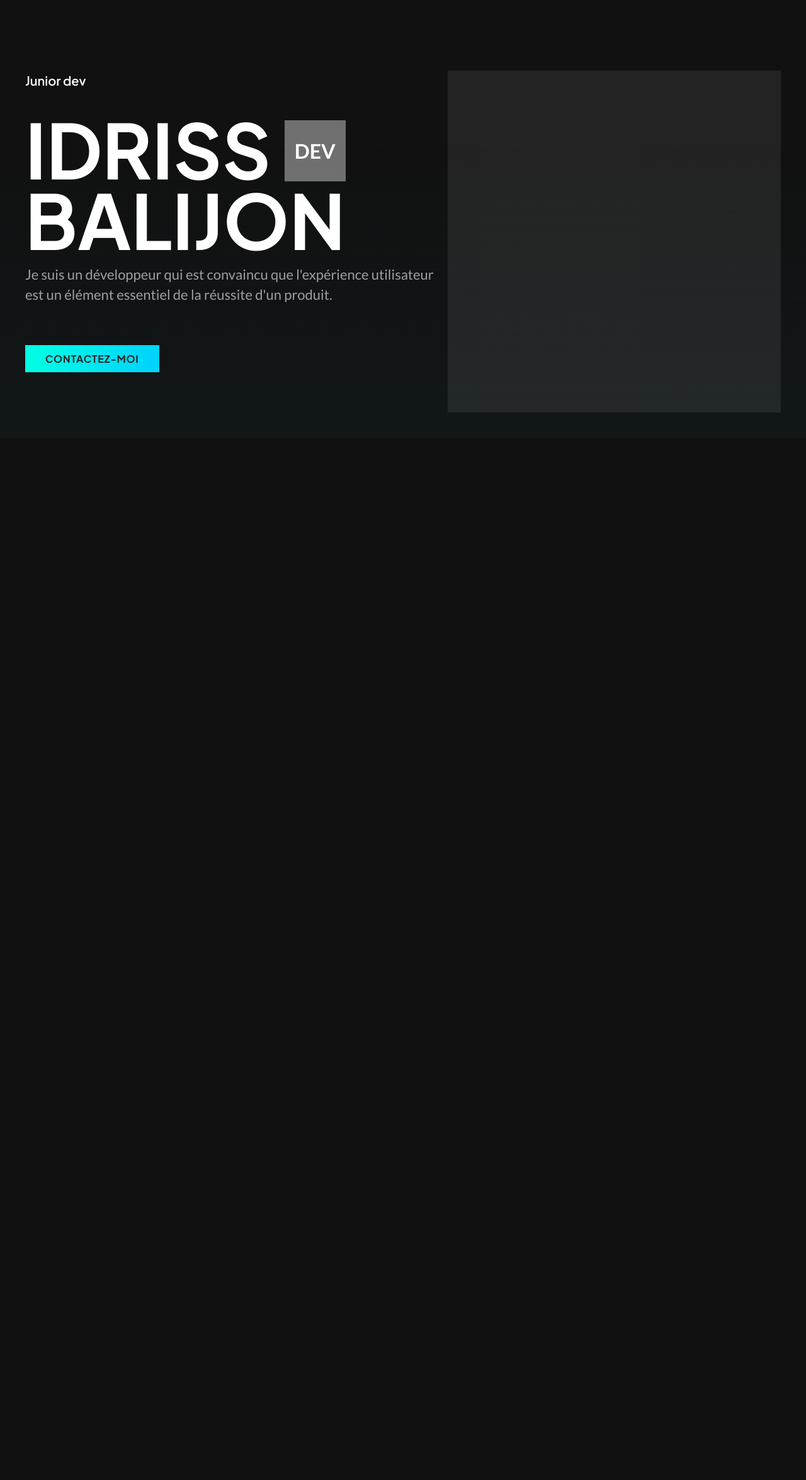
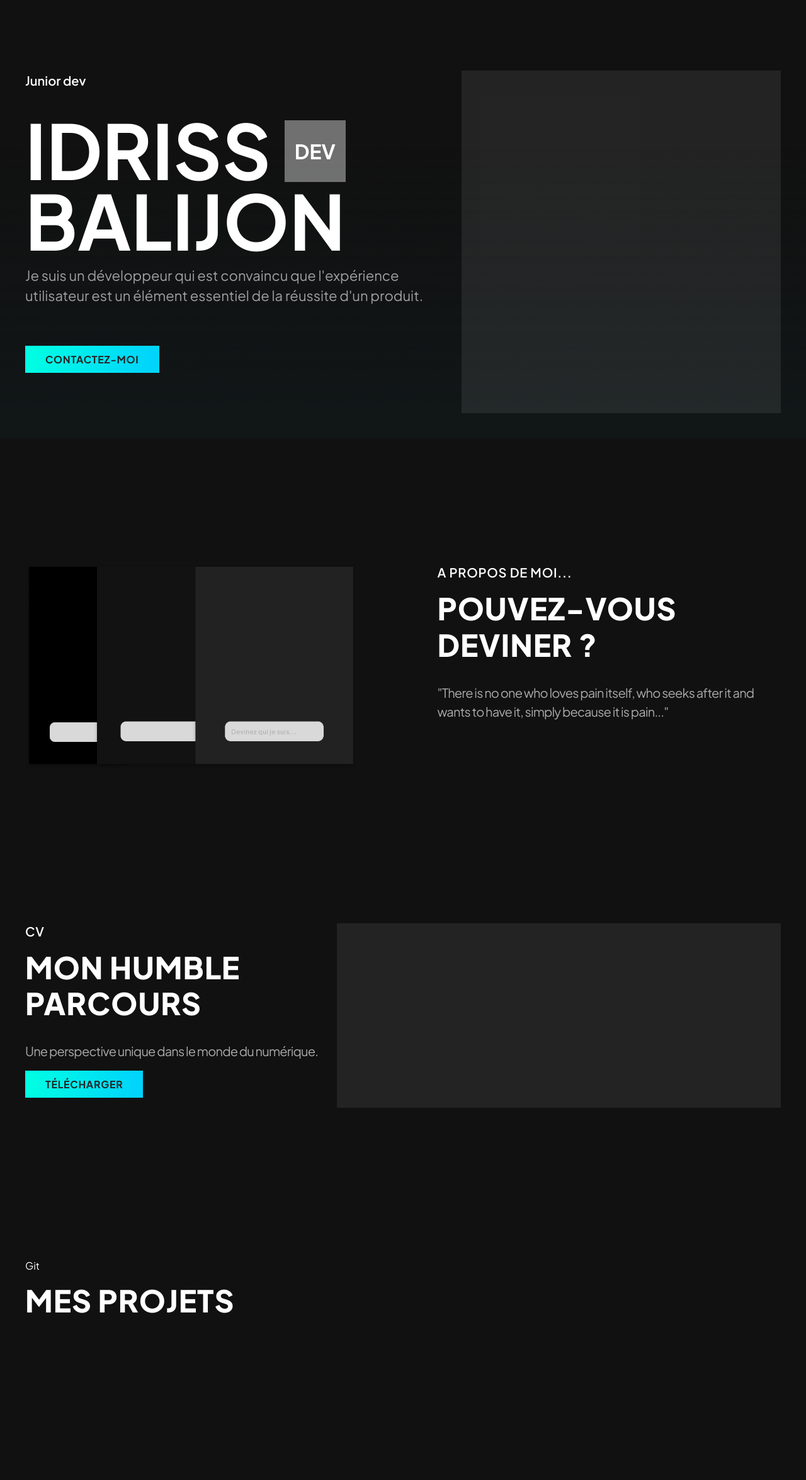
Before and after one commit to Balidriss/MyPage, a PHP site: page / in a window 1280 px wide. Shown: the part 104-2454 px from the top of the page at 63% size. Before the commit the page ends 759 px from the top, so only its background shows below. Run offline with PHP 8.4, Linux system fonts and the light colour scheme.

Commit message:
implemented / styled guess section / removed unused font lato

```diff
--- a/index.html
+++ b/index.html
@@ -9,7 +9,7 @@
     <link rel="preconnect" href="https://fonts.googleapis.com">
     <link rel="preconnect" href="https://fonts.gstatic.com" crossorigin>
     <link
-        href="https://fonts.googleapis.com/css2?family=Lato:ital,wght@0,100;0,300;0,400;0,700;0,900;1,100;1,300;1,400;1,700;1,900&family=Plus+Jakarta+Sans:ital,wght@0,200;0,300;0,400;0,500;0,600;0,700;0,800;1,200;1,300;1,400;1,500;1,600;1,700;1,800&display=swap"
+        href="https://fonts.googleapis.com/css2?family=Plus+Jakarta+Sans:ital,wght@0,200;0,300;0,400;0,500;0,600;0,700;0,800;1,200;1,300;1,400;1,500;1,600;1,700;1,800&display=swap"
         rel="stylesheet">
     <script src="scripts/decorations.js" defer></script>
     <script src="scripts/interactions.js" defer></script>
@@ -47,6 +47,41 @@
             </article>
             <figure></figure>
         </section>
+        <section id="guess-section">
+            <figure>
+                <img src="assets/img/guess-placeholder.png">
+            </figure>
+            <article class="main-text-section">
+
+                <p>A propos de moi...</p>
+                <h2>Pouvez-vous deviner ?</h2>
+                <p>"There is no one who loves pain itself, who seeks after it and wants to have it, simply because
+                    it is
+                    pain..."</p>
+
+            </article>
+        </section>
+        <section id="cv-section">
+            <article class="main-text-section">
+
+                <p>CV</p>
+                <h2>Mon humble parcours</h2>
+                <p>Une perspective unique dans le monde du numérique.</p>
+                <div class="cta-container"><a href="">Télécharger</a></div>
+            </article>
+            <figure></figure>
+        </section>
+        <section id="git-section">
+            <article>
+
+                <p>Git</p>
+                <h2>Mes projets</h2>
+                <figure></figure>
+                <figure></figure>
+                <figure></figure>
+            </article>
+            <figure></figure>
+        </section>
     </main>
     <footer>
 
--- a/styles/style.css
+++ b/styles/style.css
@@ -1,6 +1,5 @@
 :root {
-    --primaryFont: 'Lato', sans-serif;
-    --secondaryFont: 'Plus Jakarta Sans', sans-serif;
+    --primaryFont: 'Plus Jakarta Sans', sans-serif;
     --primaryColorCTABlack: rgb(37, 37, 37);
     --primaryColorBlack: rgb(17, 17, 17);
     --secondaryColorBlack: rgba(255, 255, 255, 0.08);
@@ -64,8 +63,26 @@ a {
 
 section {
     display: flex;
-    margin: 7rem 0;
+    margin: 15rem 0;
 
+}
+
+section:first-of-type {
+    margin-top: 7rem;
+}
+
+h2 {
+    color: var(--primaryColorWhite);
+    font-family: var(--secondaryFont);
+    font-size: 3rem;
+    font-weight: 800;
+    line-height: 3.6rem;
+    letter-spacing: 0.06rem;
+}
+
+
+article>* {
+    margin-bottom: 1rem;
 }
 
 .cta-container {
@@ -83,10 +100,23 @@ section {
     letter-spacing: 0.045rem;
 }
 
+.main-text-section p:first-child {
+    font-family: var(--secondaryFont);
+    font-size: 1.25rem;
+    font-weight: 600;
+    letter-spacing: 0.05rem;
+    text-transform: uppercase;
+}
 
-article>* {
-    margin-bottom: 1rem;
+.main-text-section>p:last-of-type {
+    color: rgba(255, 255, 255, 0.64);
+    font-family: var(--primaryFont);
+    font-size: 1.25rem;
+    line-height: 1.875rem;
+    letter-spacing: -0.05rem;
+    margin-top: 2rem;
 }
+
 
 /* header */
 
@@ -186,8 +216,27 @@ h1 sup {
     margin: 4rem 0;
 }
 
-figure {
+#intro-section figure {
     background-color: var(--secondaryColorBlack);
     /* temp */
     width: 900px;
 }
+
+
+/* guess section */
+
+#guess-section article {
+    margin-left: 8rem;
+}
+
+#guess-section figure img {
+    width: 100%;
+}
+
+/* cv section */
+
+#cv-section figure {
+    background-color: var(--secondaryColorBlack);
+    /* temp */
+    width: 900px;
+}
```
Also changed, not shown: assets/img/guess-placeholder.png (added).
